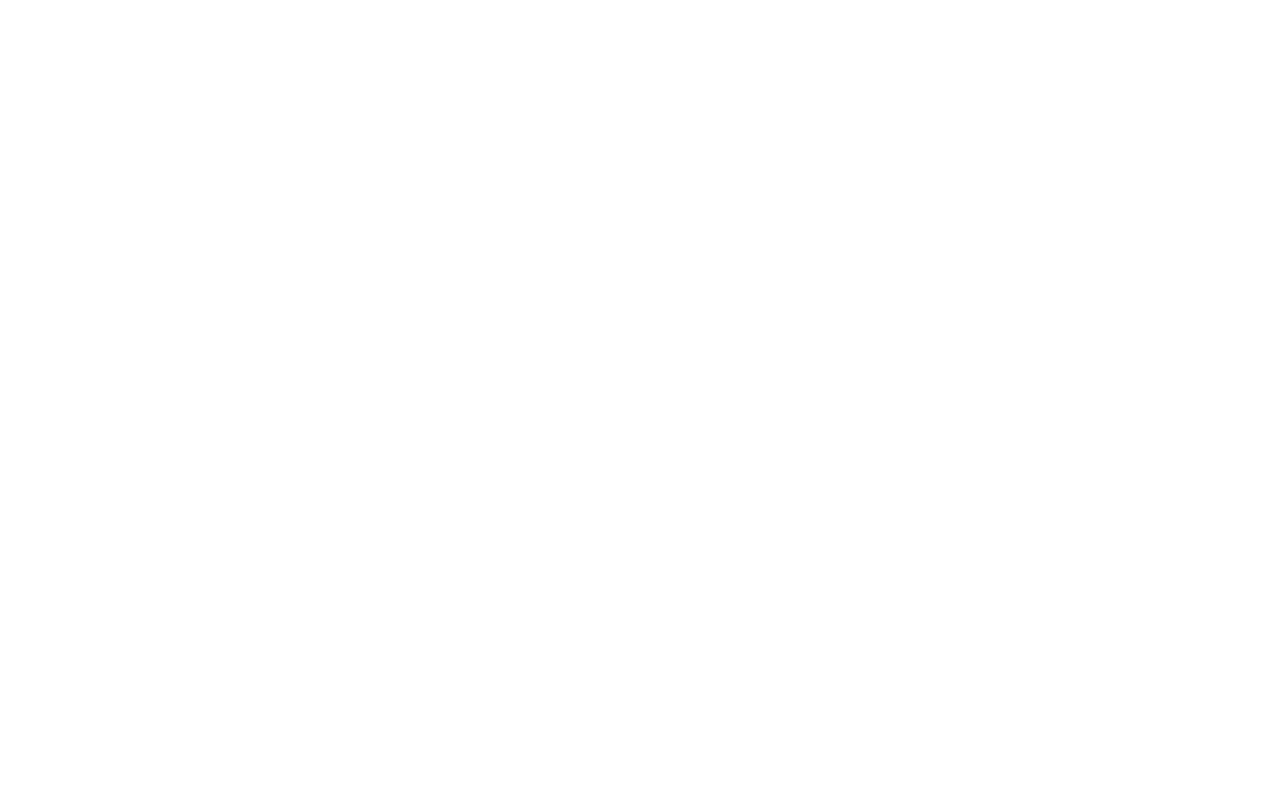
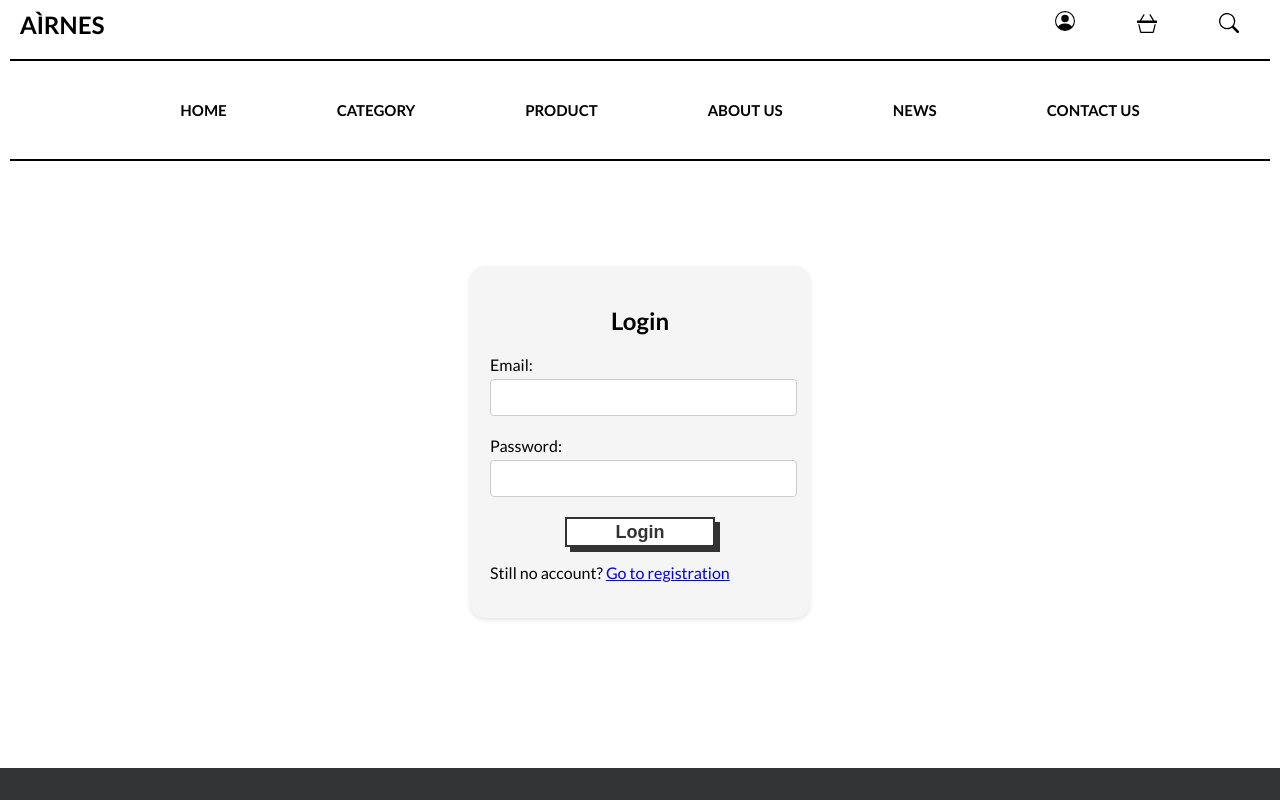
Before and after one commit to Dokuqui/DevOps-AIRNES, a React (Create React App) app: page /login in a window 1280 px wide. Before the commit this address had no page. Shown: the top 800 px of the page. Built offline with nearby package versions, Linux system fonts and the light colour scheme.

Commit message:
feat: Adding login page

```diff
--- a/src/components/App.jsx
+++ b/src/components/App.jsx
@@ -2,6 +2,7 @@ import React from "react";
 import { BrowserRouter as Router, Route, Routes } from "react-router-dom";
 import CategoryPage from "./Category/CategoryPage";
 import Product1page from "./Product 1/Product1Page";
+import LoginPage from "./User_Flow/LoginPage";
 
 const App = () => {
   return (
@@ -9,6 +10,7 @@ const App = () => {
       <Routes>
         <Route path="/category" element={<CategoryPage />} />
         <Route path="/first_product" element={<Product1page />} />
+        <Route path="/login" element={<LoginPage />} />
       </Routes>
     </Router>
   );
--- a/src/components/Static/Header.jsx
+++ b/src/components/Static/Header.jsx
@@ -1,4 +1,5 @@
 import React, { useState } from "react";
+import { Link } from "react-router-dom";
 import "../../styles/header.scss";
 
 const Header = () => {
@@ -12,6 +13,7 @@ const Header = () => {
     <div className={`header ${showMenu ? "show-menu" : ""}`}>
       <div className="top">
         <div className="title">Aìrnes</div>
+        <Link to="/login">
           <button className="icon-button">
             <svg
               xmlns="http://www.w3.org/2000/svg"
@@ -28,6 +30,7 @@ const Header = () => {
               />
             </svg>
           </button>
+        </Link>
         <button className="icon-button">
           <svg
             xmlns="http://www.w3.org/2000/svg"
--- /dev/null
+++ b/src/components/User_Flow/Login.jsx
@@ -0,0 +1,70 @@
+import React, { useState } from "react";
+import { Link } from "react-router-dom";
+import "../../styles/login.scss";
+
+const Login = () => {
+  const [email, setEmail] = useState("");
+  const [password, setPassword] = useState("");
+  const [emailError, setEmailError] = useState("");
+  const [passwordError, setPasswordError] = useState("");
+
+  const handleSubmit = (e) => {
+    e.preventDefault();
+    setEmailError("");
+    setPasswordError("");
+
+    if (!email) {
+      setEmailError("Email is required");
+    } else if (!/\S+@\S+\.\S+/.test(email)) {
+      setEmailError("Invalid email address");
+    }
+
+    if (!password) {
+      setPasswordError("Password is required");
+    } else if (password.length < 6) {
+      setPasswordError("Password must be at least 6 characters long");
+    }
+
+    if (!emailError && !passwordError) {
+      console.log("Login successful");
+    }
+  };
+
+  return (
+    <div className="login-container">
+      <h2>Login</h2>
+      <form onSubmit={handleSubmit}>
+        <div className="input-group">
+          <label htmlFor="username">Email:</label>
+          <input
+            type="email"
+            id="email"
+            name="email"
+            value={email}
+            onChange={(e) => setEmail(e.target.value)}
+            required
+          />
+          {emailError && <p className="error-message">{emailError}</p>}
+        </div>
+        <div className="input-group">
+          <label htmlFor="password">Password:</label>
+          <input
+            type="password"
+            id="password"
+            name="password"
+            value={password}
+            onChange={(e) => setPassword(e.target.value)}
+            required
+          />
+          {passwordError && <p className="error-message">{passwordError}</p>}
+        </div>
+        <button type="submit">Login</button>
+      </form>
+      <p className="GoTo">
+        Still no account? <Link to="/registration">Go to registration</Link>
+      </p>
+    </div>
+  );
+};
+
+export default Login;
--- /dev/null
+++ b/src/components/User_Flow/LoginPage.jsx
@@ -0,0 +1,18 @@
+import React, { useState } from "react";
+import Header from "../Static/Header";
+import Footer from "../Static/Footer";
+import Login from "./Login";
+
+const LoginPage = () => {
+  return (
+    <div>
+      <Header />
+      <div className="login">
+        <Login />
+      </div>
+      <Footer />
+    </div>
+  );
+};
+
+export default LoginPage;
--- a/src/styles/footer.scss
+++ b/src/styles/footer.scss
@@ -12,6 +12,7 @@ body, html {
   display: flex;
   justify-content: space-between;
   flex-wrap: wrap;
+  position: relative;
   background-color: $background-color;
   font-family: "Trebuchet MS", "Lucida Sans Unicode", "Lucida Grande", "Lucida Sans", Arial, sans-serif;
 }
--- /dev/null
+++ b/src/styles/login.scss
@@ -0,0 +1,61 @@
+@import url("https://fonts.googleapis.com/css2?family=Lato:wght@400;700&display=swap");
+
+.login-container {
+    background-color: #F5F5F5;
+    box-shadow: inset;
+    padding: 20px;
+    border-radius: 15px;
+    box-shadow: 0 2px 4px rgba(0, 0, 0, 0.1);
+    width: 300px;
+    margin: 0 auto;
+    margin-top: 80px;
+    margin-bottom: 150px;
+    font-family: "Lato", sans-serif;
+
+  h2 {
+    text-align: center;
+    margin-bottom: 20px;
+  }
+
+  .input-group {
+    margin-bottom: 20px;
+
+    label {
+      display: block;
+      margin-bottom: 5px;
+    }
+
+    input[type="email"],
+    input[type="password"] {
+      width: 95%;
+      padding: 10px;
+      border-radius: 4px;
+      border: 1px solid #ccc;
+    }
+  }
+
+  button {
+    display: flex;
+    align-items: center;
+    justify-content: center;
+    line-height: 1;
+    text-decoration: none;
+    color: #333333;
+    font-size: 18px;
+    border-radius: 0px;
+    width: 150px;
+    height: 30px;
+    font-weight: bold;
+    border: 2px solid #333333;
+    transition: 0.3s;
+    box-shadow: 5px 5px 0px 0px rgba(51, 51, 51, 1);
+    background-color: #ffffff;
+    margin-left: 75px;
+
+    &:hover {
+      box-shadow: 0 0 #333;
+      color: #fff;
+      background-color: #333;
+    }
+  }
+}
```
Lines whose indentation alone changed are shown as unchanged.
